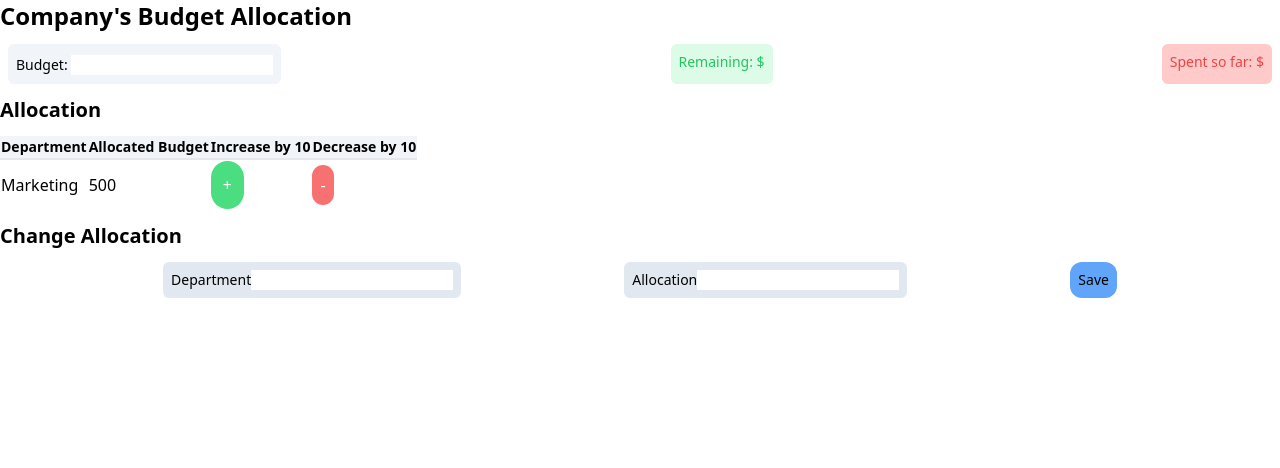
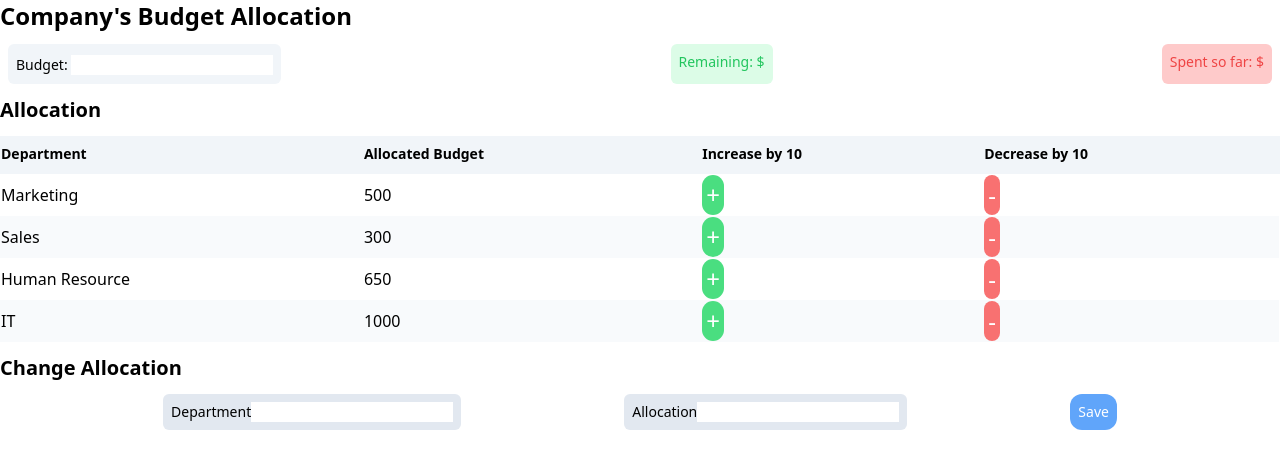
Before and after one commit to Unomars4/company-budget-allocator, a React app: page / in a window 1280 px wide. Shown: the top 468 px of the page. Built offline with nearby package versions, Linux system fonts and the light colour scheme; the HTML template or start-up script is replaced by a standard one.

Commit message:
add data

```diff
--- /dev/null
+++ b/data/departments.ts
@@ -0,0 +1,22 @@
+import {Department} from "../src/types";
+
+const data: Department[] = [
+    {
+        name: "Marketing",
+        amountAllocated: 500,
+    },
+    {
+        name: "Sales",
+        amountAllocated: 300,
+    },
+    {
+        name: "Human Resource",
+        amountAllocated: 650,
+    },
+    {
+        name: "IT",
+        amountAllocated: 1000,
+    }
+];
+
+export default data;
--- a/src/App.tsx
+++ b/src/App.tsx
@@ -3,9 +3,10 @@ import Allocator from './components/Allocator';
 import ChangeAllocation from './components/ChangeAllocation';
 import TableAllocation from './components/TableAllocation';
 import {Department} from './types';
+import data from "../data/departments";
 
 const App = () => {
-    const [allocatedDepartments, setDepartments] = useState<Department[] | undefined>([{name: "Marketing", amountAllocated: 500}]);
+    const [allocatedDepartments, setDepartments] = useState<Department[] | undefined>(data);
 
     return (
         <main>
--- a/src/components/ChangeAllocation.tsx
+++ b/src/components/ChangeAllocation.tsx
@@ -29,7 +29,7 @@ const ChangeAllocation = ({departments}: {departments: Department[] | undefined}
                         </select>
                     </datalist>
                 </div>
-                <button onClick={saveAllocation} className="p-2 rounded-xl text-sm bg-blue-400 font-white" type="submit">Save</button>
+                <button onClick={saveAllocation} className="p-2 rounded-xl text-sm bg-blue-400 text-white" type="submit">Save</button>
             </form>
         </section>
     );
--- a/src/components/TableAllocation.tsx
+++ b/src/components/TableAllocation.tsx
@@ -3,10 +3,10 @@ import {Department} from "../types";
 const TableAllocation = ({departments}: {departments: Department[] | undefined}) => {
     return (
         <section className="mb-3">
-            <table>
-                <thead className="p-2 text-sm border-b-2 bg-slate-100">
+            <table className="w-full text-left">
+                <thead className="text-sm border-b-2 border-r-2 border-slate-100 bg-slate-100">
                     <tr>
-                        <th>Department</th>
+                        <th className="py-2">Department</th>
                         <th>Allocated Budget</th>
                         <th>Increase by 10</th>
                         <th>Decrease by 10</th>
@@ -18,10 +18,10 @@ const TableAllocation = ({departments}: {departments: Department[] | undefined})
                             <td>{d.name}</td>
                             <td>{d.amountAllocated}</td>
                             <td>
-                                <button className="p-3 rounded-full text-white text-md bg-green-400" type="button">+</button>
+                                <button className="p-1 rounded-full text-white text-center text-2xl bg-green-400" type="button">+</button>
                             </td>
                             <td>
-                                <button className="p-2 rounded-full text-white text-md bg-red-400" type="button">-</button>
+                                <button className="p-1 rounded-full text-white text-center text-2xl bg-red-400" type="button">-</button>
                             </td>
                         </tr>
                     )) : null}
```
